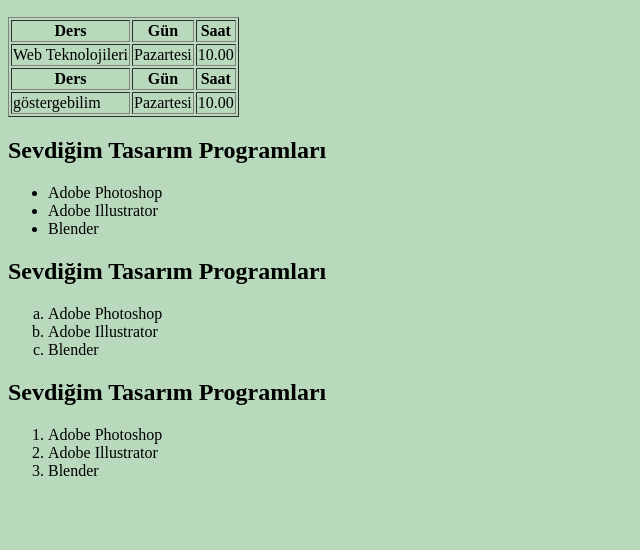
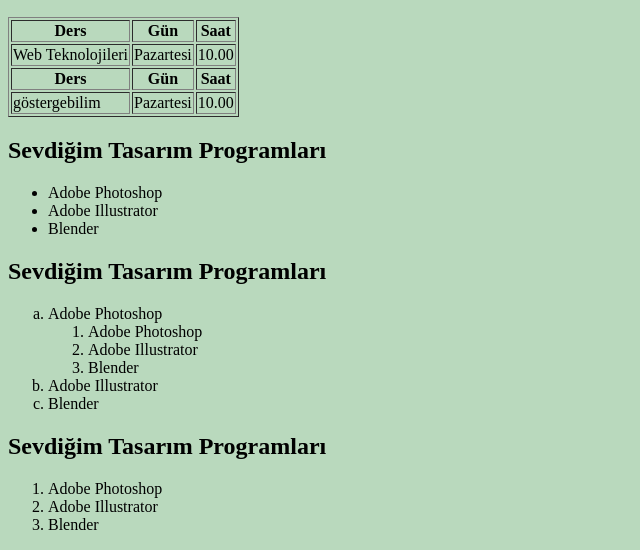
Before and after one commit to fatmanurbalci75-cpu/nur, a plain HTML site: page index.html in a window 1280 px wide. Shown: the part 1428-1978 px from the top of the page, without its empty margins (0-640 px from the left). Before the commit the page ends 1924 px from the top, so only its background shows below. Drawn offline with Linux system fonts and the light colour scheme.

Commit message:
Update index.html

```diff
--- a/index.html
+++ b/index.html
@@ -102,6 +102,12 @@
 
 <ol type="a">
     <li>Adobe Photoshop</li>
+ <ol type="1">
+   <li>Adobe Photoshop</li>
+    <li>Adobe Illustrator</li>
+    <li>Blender</li>
+</ol>
+
     <li>Adobe Illustrator</li>
     <li>Blender</li>
 </ol>
```
